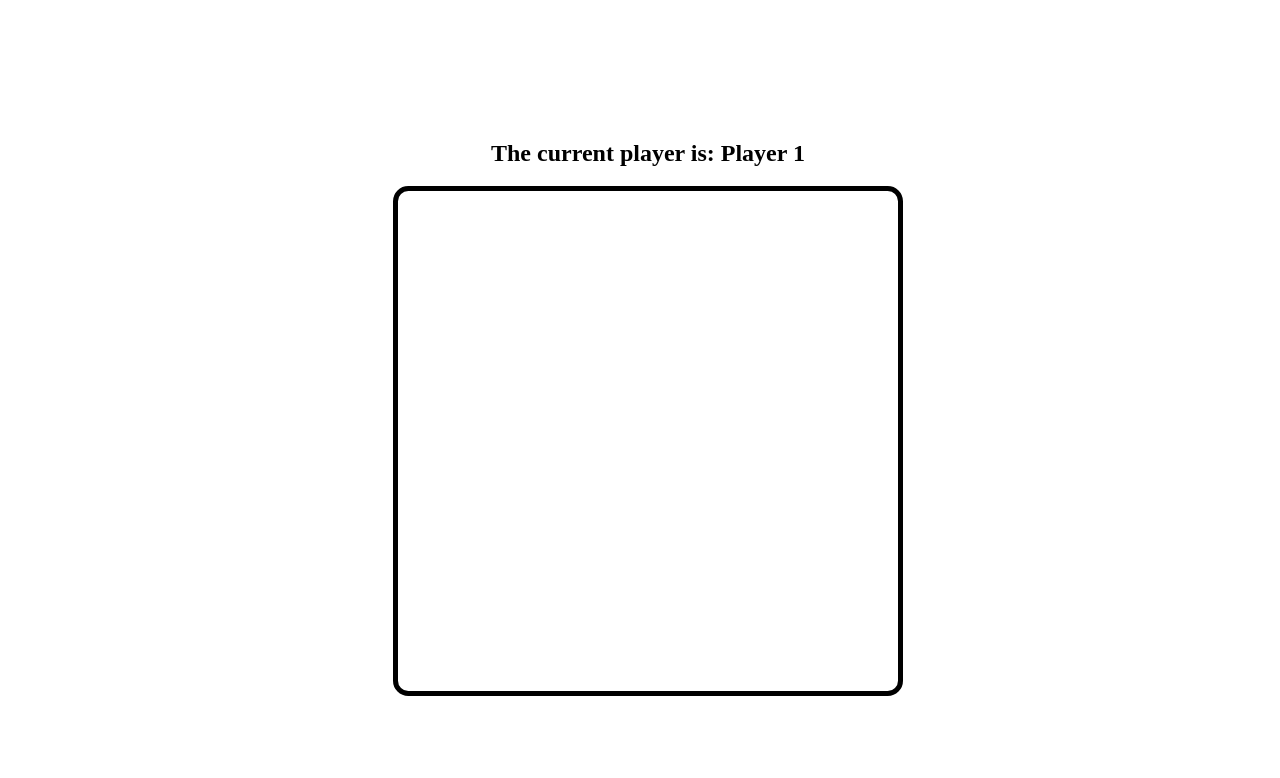
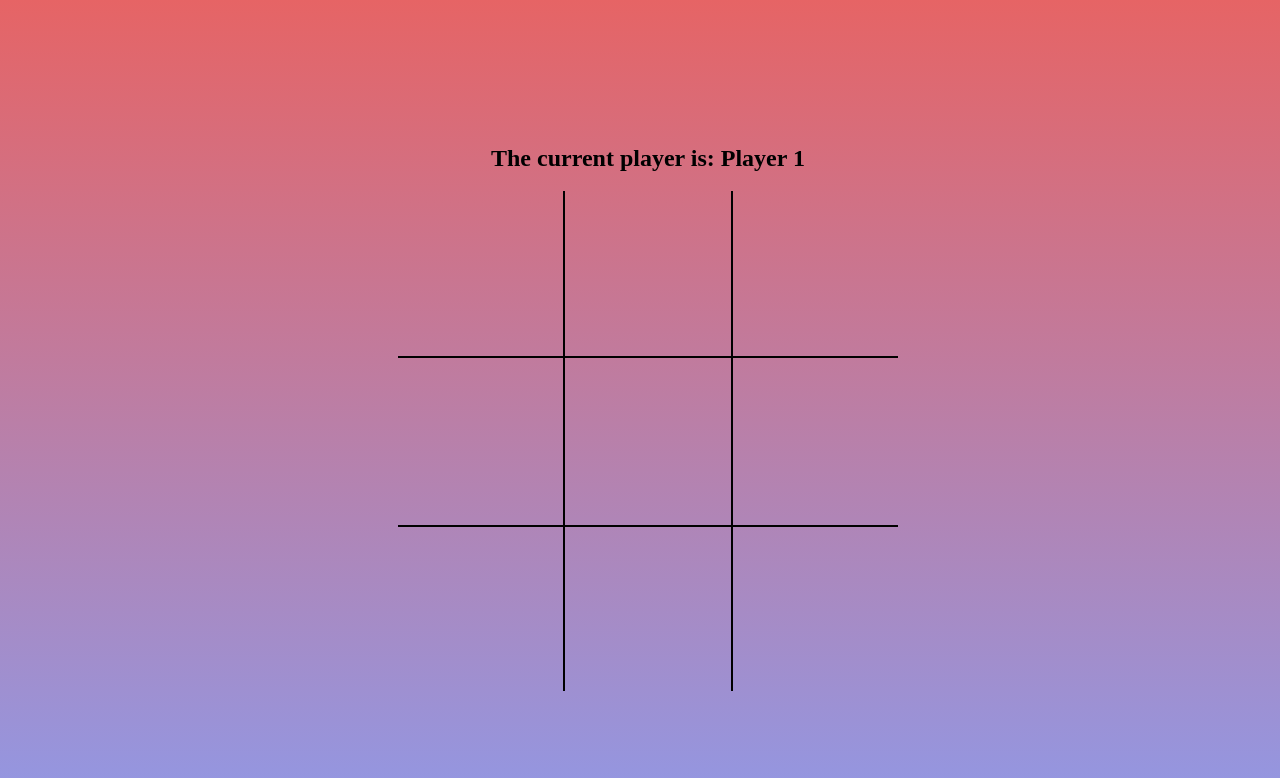
Before and after one commit to nzlongboi/Project-Tic-Tac-Toe, a plain HTML site: page index.html in a window 1280 px wide. Drawn offline with Linux system fonts and the light colour scheme.

Commit message:
Add styles to play board. Remove outer border. Design looks better. Add color gradient to background

```diff
--- a/style.css
+++ b/style.css
@@ -9,7 +9,7 @@
 }
 
 #game-board {
-    border: 5px solid black;
+    box-sizing: border-box;
     border-radius: 3%;
     height: 500px;
     width: 500px;
@@ -25,3 +25,44 @@
 .player2 {
     color: red;
 }
+
+body {
+    background: linear-gradient(#e66465, #9198e5);
+}
+
+
+#playingSpace1 {
+    border-right: solid black 2px;
+    border-bottom: solid black 2px;
+}
+
+#playingSpace2 {
+    border-bottom: solid black 2px;
+}
+
+#playingSpace3 {
+    border-left: solid black 2px;
+    border-bottom: solid black 2px;
+}
+
+#playingSpace4 {
+    border-right: solid black 2px;
+}
+
+#playingSpace6 {
+    border-left: solid black 2px;
+}
+
+#playingSpace7 {
+    border-top: solid black 2px;
+    border-right: solid black 2px;
+}
+
+#playingSpace8 {
+    border-top: solid black 2px;
+}
+
+#playingSpace9 {
+    border-top: solid black 2px;
+    border-left: solid black 2px;
+}
```
